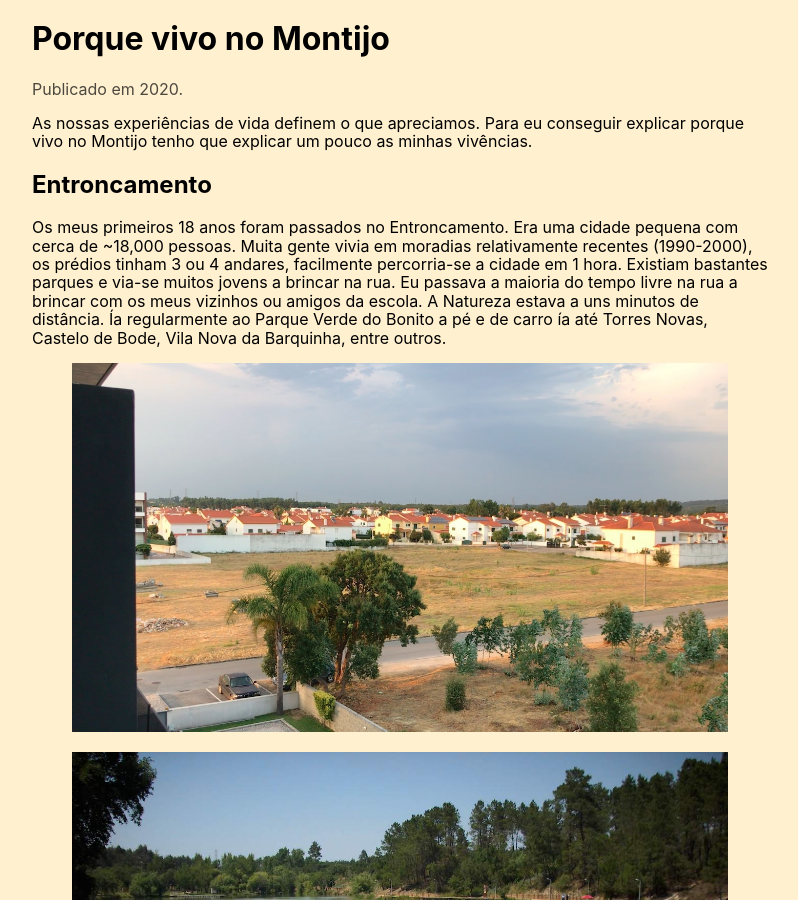
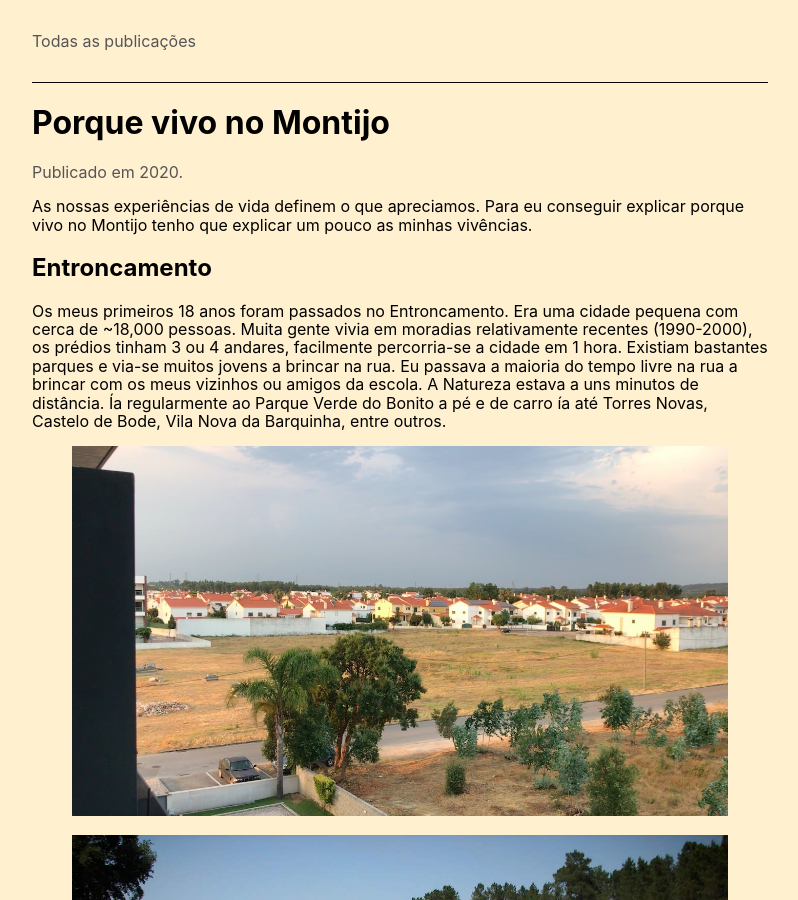
Before and after one commit to afpr252/blog, a Jekyll site: the page built from _posts/2020-11-30-porque-vivo-no-montijo.html, in a window 1280 px wide and 900 px high. Shown: the whole window, without its empty margins (240-1038 px from the left). Built offline with Jekyll 4.4.1, drawn with Linux system fonts in a browser that asks for light colours.

Commit message:
Add link to index page on article page

```diff
--- a/_layouts/post.html
+++ b/_layouts/post.html
@@ -1,11 +1,15 @@
 ---
 layout: default
 ---
+<nav class="pv4 f5 bb">
+  <a href="{{ '/' | relative_url }}" class="link mid-gray hover-black">Todas as publicações</a>
+</nav>
+
 <article itemscope itemtype="http://schema.org/BlogPosting">
   <header>
     <h1 itemprop="name headline">{{ page.title }}</h1>
 
-    <p class="black-70">Publicado em {{ page.date | date: "%Y" }}.</p>
+    <p class="mid-gray">Publicado em {{ page.date | date: "%Y" }}.</p>
   </header>
 
   <div itemprop="articleBody">
```
